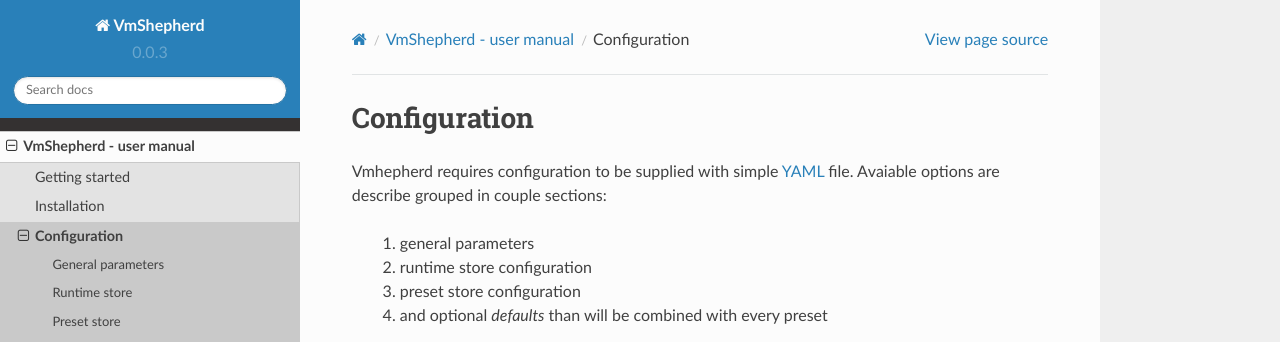
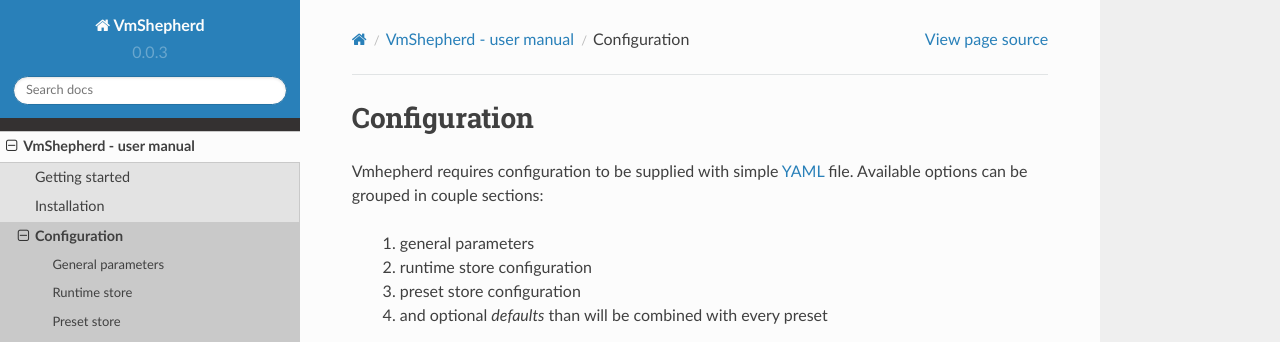
Before and after one commit to DreamLab/VmShepherd, a Sphinx documentation site: the page built from docs/user/configuration.rst, in a window 1280 px wide and 900 px high. Shown: the top 342 px of the window. Built offline with Sphinx 7.4.7 and the Read the Docs theme 2.0.0, drawn with Linux system fonts in a browser that asks for light colours.

Commit message:
fix test

```diff
--- a/docs/user/configuration.rst
+++ b/docs/user/configuration.rst
@@ -2,7 +2,7 @@
 Configuration
 =============
 
-Vmhepherd requires configuration to be supplied with simple `YAML <http://yaml.org/>`_ file. Avaiable options are describe grouped in couple sections:
+Vmhepherd requires configuration to be supplied with simple `YAML <http://yaml.org/>`_ file. Available options can be grouped in couple sections:
 
     1. general parameters
     2. runtime store configuration
```
